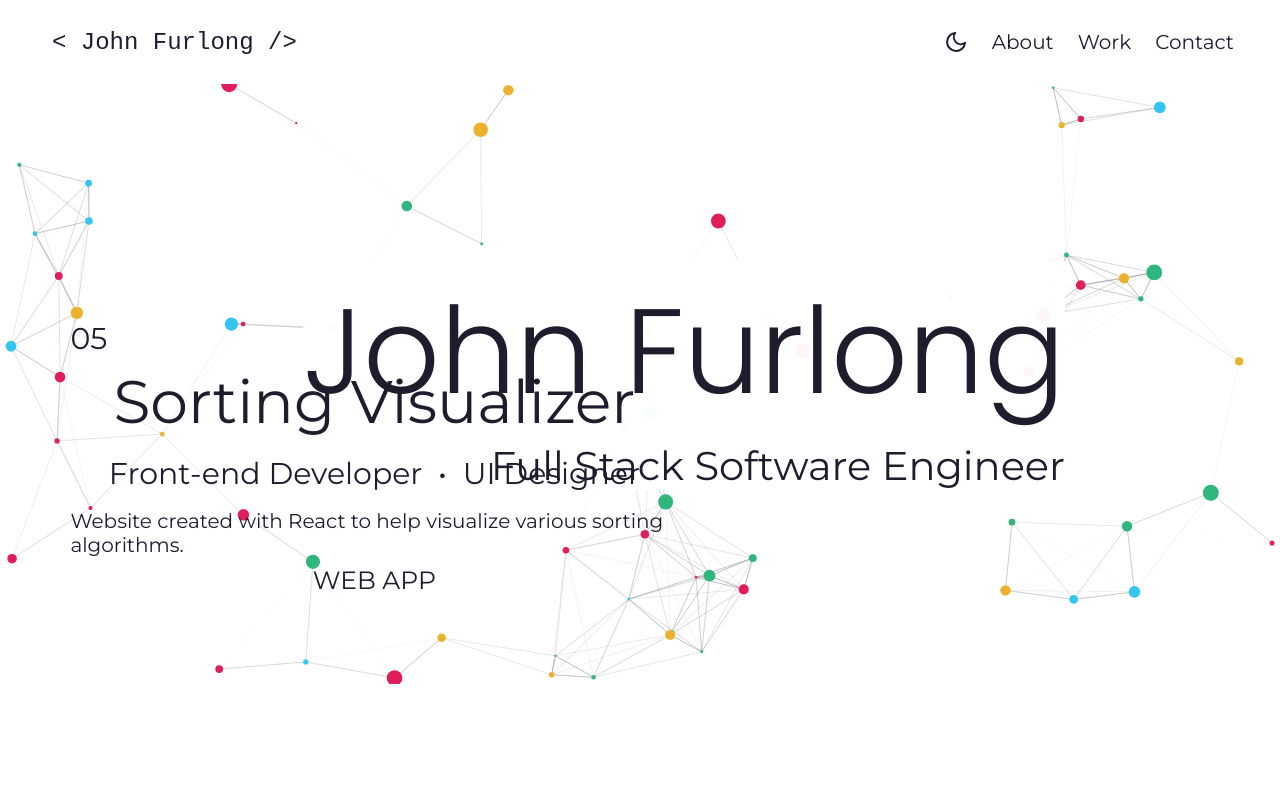
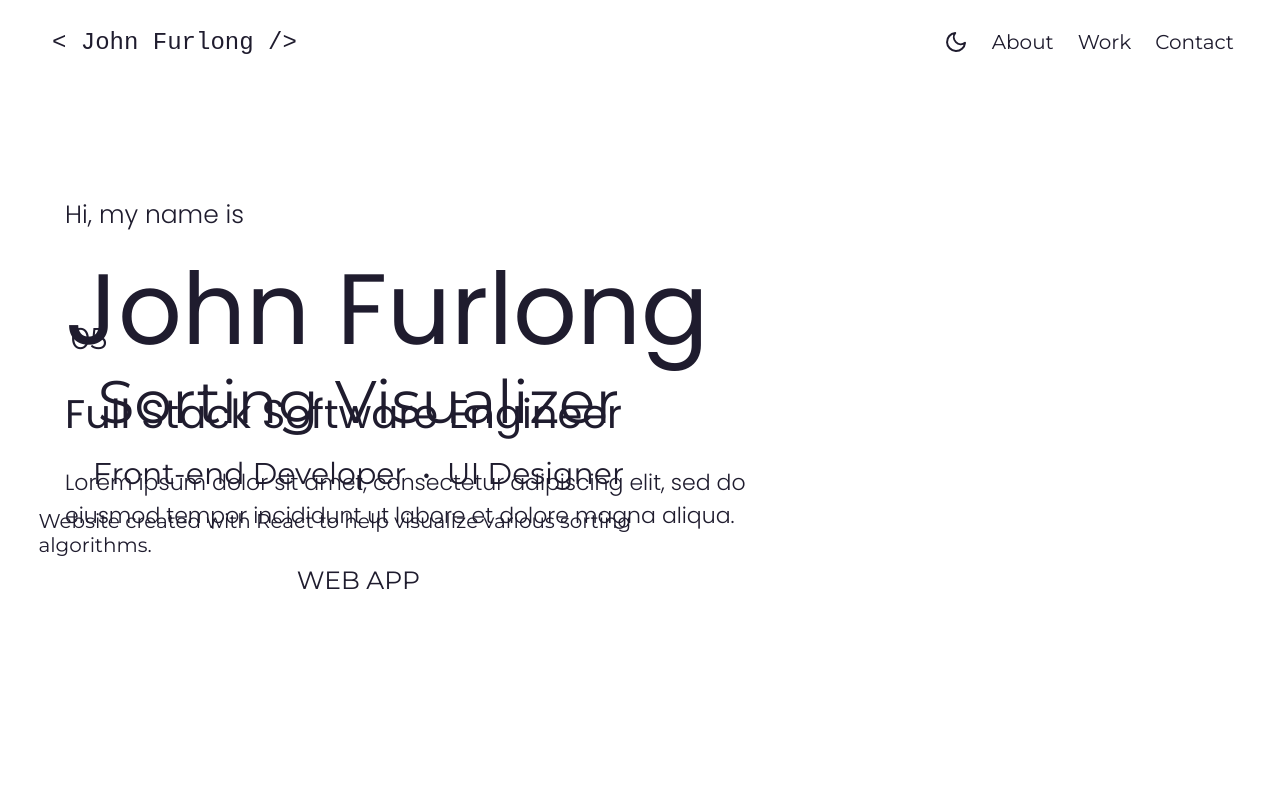
Before and after one commit to jfur1/personal-site, a Next.js app: page / in a window 1280 px wide. Shown: the top 800 px of the page. Built offline with nearby package versions, Linux system fonts and the light colour scheme; a web font is replaced by a local one.

Commit message:
implement smooth sticky navbar

```diff
--- a/pages/index.js
+++ b/pages/index.js
@@ -15,6 +15,7 @@ export default function Home({ theme, toggleTheme }) {
   const { ref: titleRef, inView: titleIsVisible } = useInView();
   const { ref: subtitleRef, inView: subtitleIsVisible } = useInView();
   const [scrollY, setScrollY] = useState(0);
+  const [lastScrollTop, setLastScrollTop] = useState(0)
   const [scrollPercent, setScrollPercent] = useState(0);
   const [scrollIconOpacity, setScrollIconOpacity] = useState(1);
   const router = useRouter();
@@ -22,7 +23,6 @@ export default function Home({ theme, toggleTheme }) {
   const aboutRef = React.useRef();
   const projectsRef = React.useRef();
   const footerRef = React.useRef();
-  var lastScrollTop = 0;
   const pageSplitTimes = 1.4;
   var scrollDirectionDown = true;
 
@@ -30,11 +30,24 @@ export default function Home({ theme, toggleTheme }) {
     const handleScroll = () => {
       const winScroll =  document.body.scrollTop || document.documentElement.scrollTop
       const height = document.documentElement.scrollHeight - document.documentElement.clientHeight
-
       const scrolled =(winScroll / height) * 100
-
       setScrollPercent(scrolled);
       setScrollY(window.scrollY);
+
+      // Get local scroll direction for sticky header
+      const currentScroll = window.pageYOffset;
+      console.log('CURRENT SCROLL',currentScroll )
+      console.log('LAST SCROLL TOP',lastScrollTop )
+
+      if (currentScroll <= 0 || scrollPercent >= 99) {
+        setNavActive(true);
+        return;
+      }
+      if( currentScroll > lastScrollTop && navActive)
+        setNavActive(false)
+      else if(currentScroll < lastScrollTop && !navActive)
+        setNavActive(true)
+
     };
     // just trigger this so that the initial state
     // is updated as soon as the component is mounted
@@ -64,15 +77,14 @@ export default function Home({ theme, toggleTheme }) {
     } else {
         scrollDirectionDown = false;
     }
-    lastScrollTop = scrollDistance;
 
-    if(scrollY > 450 || !scrollDirectionDown)
-      setNavActive(false)
-    else
-      setNavActive(true)
+    console.log('SCROLL Y =', scrollY)
+    console.log('SCROLL PERCENT =', scrollPercent)
+
 
     window.addEventListener("scroll", handleScroll);
     setScrollIconOpacity(position);
+    setLastScrollTop(window.pageYOffset);
 
     return () => {
       window.removeEventListener("scroll", handleScroll);
@@ -83,6 +95,7 @@ export default function Home({ theme, toggleTheme }) {
     console.log(ref.current)
     if (!ref.current) return;
 
+    setLastScrollTop(0)
     setActiveIdx(scrollToNavIdx)
     ref.current.scrollIntoView({ alignToTop: false , behavior: "smooth" });
   }
@@ -90,7 +103,12 @@ export default function Home({ theme, toggleTheme }) {
   const scrollToTop = (ref) => {
     console.log(ref.current)
     if (!ref.current) return;
+
+    setLastScrollTop(0)
+    setActiveIdx(0)
+
     window.scrollTo({ top: 0, behavior: "smooth" });
+
   }
 
   const MENU_LIST = [
@@ -104,13 +122,14 @@ export default function Home({ theme, toggleTheme }) {
 
   return (
     <>
-    <header>
-      <nav className={`nav  ${navActive ? "active" : ""}`}>
+    <header className={`${navActive ? "scrollUp" : "scrollDown"}`}>
+      {/* className={`${navActive ? "scrollUp" : "scrollDown"}`} > */}
+      <nav className={`nav`}>
       <div onClick={() => {scrollToTop(homeRef)}}>
             <code className="logoText">{`< John Furlong />`}</code>
         </div>
 
-        <div className={`nav__menu-list `}>
+        <div className={`nav__menu-list`}>
           <button
             className={`mode-switch` + (theme === 'dark' ? ' active' : '')}
             title="Switch Theme"
@@ -136,14 +155,16 @@ export default function Home({ theme, toggleTheme }) {
     <div className={styles.container}>
 
       <div className={styles.particlesContainer} ref={homeRef}>
-        <ParticleBackround/>
+        {/* <ParticleBackround/> */}
         <div className={styles.particlesText}>
+          <span className={styles.myNameIs}>Hi, my name is</span>
           <span ref={titleRef}>
-            <h1 className={`${styles.heroTitle} ${titleIsVisible ? styles.show : ''}`}>John Furlong</h1>
+            <h1 className={`${styles.heroTitle}`}>John Furlong</h1>
           </span>
           <span ref={subtitleRef}>
-            <p className={`${styles.heroSubtitle} ${subtitleIsVisible ? styles.show : ''}`}>Full Stack Software Engineer</p>
+            <p className={`${styles.heroSubtitle}`}>Full Stack Software Engineer</p>
           </span>
+          <p className={styles.heroDesc}>Lorem ipsum dolor sit amet, consectetur adipiscing elit, sed do eiusmod tempor incididunt ut labore et dolore magna aliqua.</p>
         </div>
       </div>
 
@@ -155,25 +176,23 @@ export default function Home({ theme, toggleTheme }) {
       </Head>
 
       <main className={styles.main}>
-        { scrollPercent < 25
-        ?
+        { scrollPercent < 25 ?
          <a className={styles.arrowWrap} onClick={() => scrollTo(aboutRef)} style={{ opacity: scrollIconOpacity }}>
             <span className={styles.arrow}></span>
           </a>
-
-        //  <div className={styles.arrowWrap} onClick={() => scrollTo(aboutRef)} style={{ opacity: scrollIconOpacity }}>
-        //     <span className={styles.mouse}>
-        //       <span className={styles.mouseWheel}></span>
-        //     </span>
-        // </div>
-
         : null
         }
 
-          <AboutMe scrollPercent={scrollPercent} scrollTo={scrollTo} aboutRef={aboutRef} footerRef={footerRef}/>
-
-
-          <MyWork scrollPercent={scrollPercent} projectsRef={projectsRef}/>
+          <AboutMe
+            scrollPercent={scrollPercent}
+            scrollTo={scrollTo}
+            aboutRef={aboutRef}
+            footerRef={footerRef}
+          />
+          <MyWork
+            scrollPercent={scrollPercent}
+            projectsRef={projectsRef}
+          />
       </main>
 
       <footer ref={footerRef} className={styles.footer}>
--- a/styles/Home.module.scss
+++ b/styles/Home.module.scss
@@ -41,6 +41,7 @@
 
 .particlesContainer{
   z-index: -10;
+  height: 75vh;
 }
 
 .particlesText {
@@ -48,20 +49,25 @@
   display: flex;
   flex-direction: column;
   justify-content: center;
-  align-items: flex-end;
+  align-items: flex-start;
   overflow-x: hidden;
   height: 500px;
   width: 1000px;
   top: calc(50% - 275px);
   left: calc(50% - 575px);
   overflow: hidden;
+  font-family: 'Poppins';
+}
+
+.myNameIs{
+  font-size: 25px;
+  font-weight: 300;
 }
 
 .heroTitle{
-  font-family: 'Poppins';
   color: var(--main-color);
-  font-size: 120px;
-  font-weight: 300;
+  font-size: 100px;
+  font-weight: 400;
   margin: 0 0;
   background-color: var(--app-color);
 }
@@ -71,7 +77,14 @@
   font-size: 40px;
   margin: 0 0;
   font-weight: 400;
-  visibility: hidden;
+  // visibility: hidden;
+}
+
+.heroDesc{
+  color: var(--main-color);
+  font-size: 22px;
+  font-weight: 300;
+  width: 75%;
 }
 
 
--- a/styles/globals.scss
+++ b/styles/globals.scss
@@ -84,18 +84,23 @@ a {
 }
 
 header{
-  position: sticky;
-  z-index: 30;
-  top: 0;
-  background-color: var(--app-header);
+  position: fixed;
+	top: 0;
+	left: 0;
+	width: 100%;
+	text-align: center;
+	background: var(--app-header);
+	z-index: 9999;
+	transition: all 300ms ease-in-out;
 }
 
-.scrolled{
-  height: 10px;
-  background-color: var(--secondary-color);
-  transition: 0.3s ease-in-out;
+header.scrollUp{
+  // filter: drop-shadow(0 -10px 20px rgb(170, 170, 170));
 }
 
+header.scrollDown{
+  transform: translate3d(0, -100%, 0);
+}
 
 hr.sectionLine {
   border-color: rgba(255, 255, 255, 0.6);
--- a/styles/work.module.scss
+++ b/styles/work.module.scss
@@ -138,7 +138,7 @@
     flex-flow: column nowrap;
     align-items: center;
     height: 100%;
-    padding-left: 5%;
+    // padding-left: 5%;
 }
 
   .details{
```
